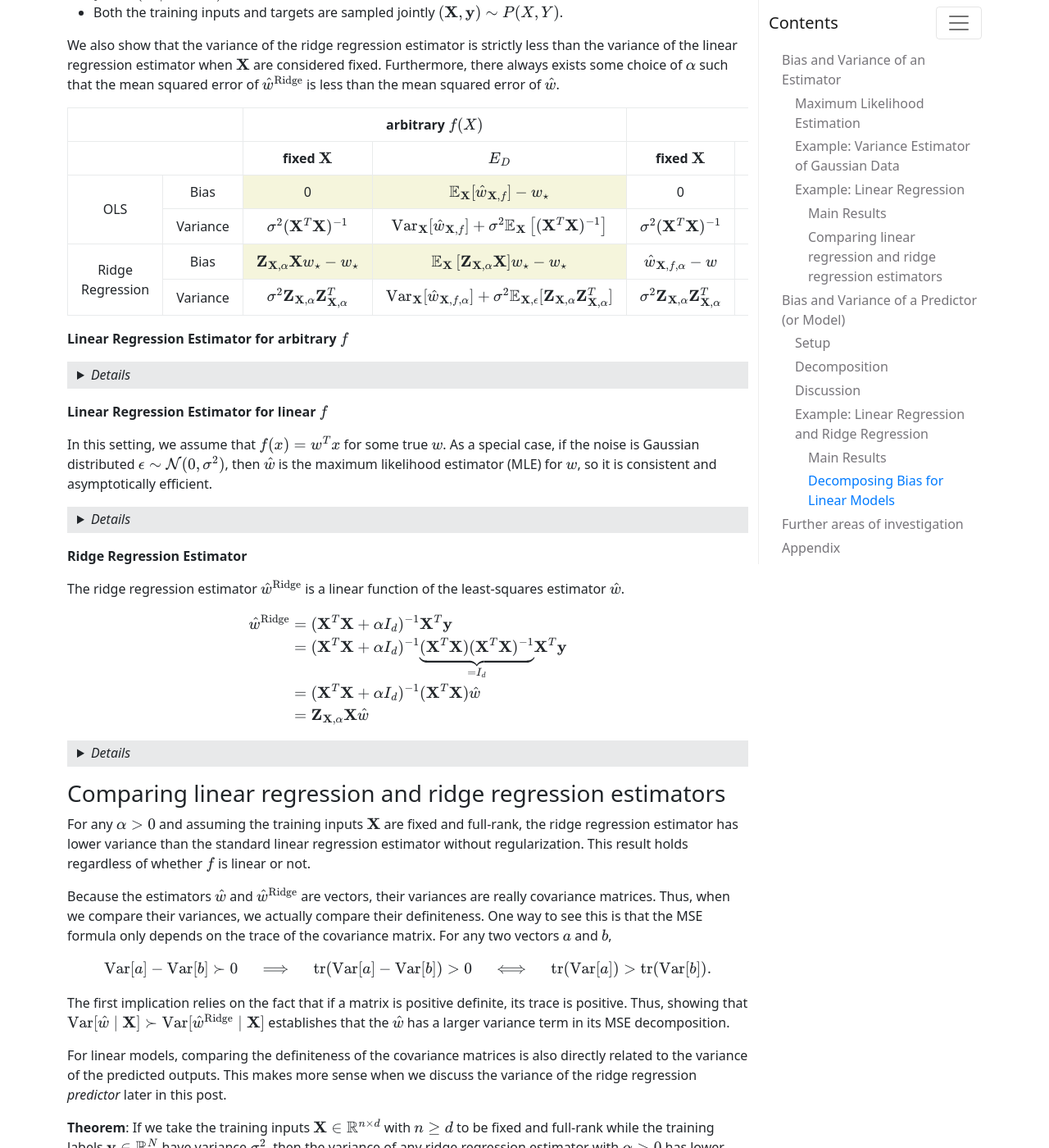
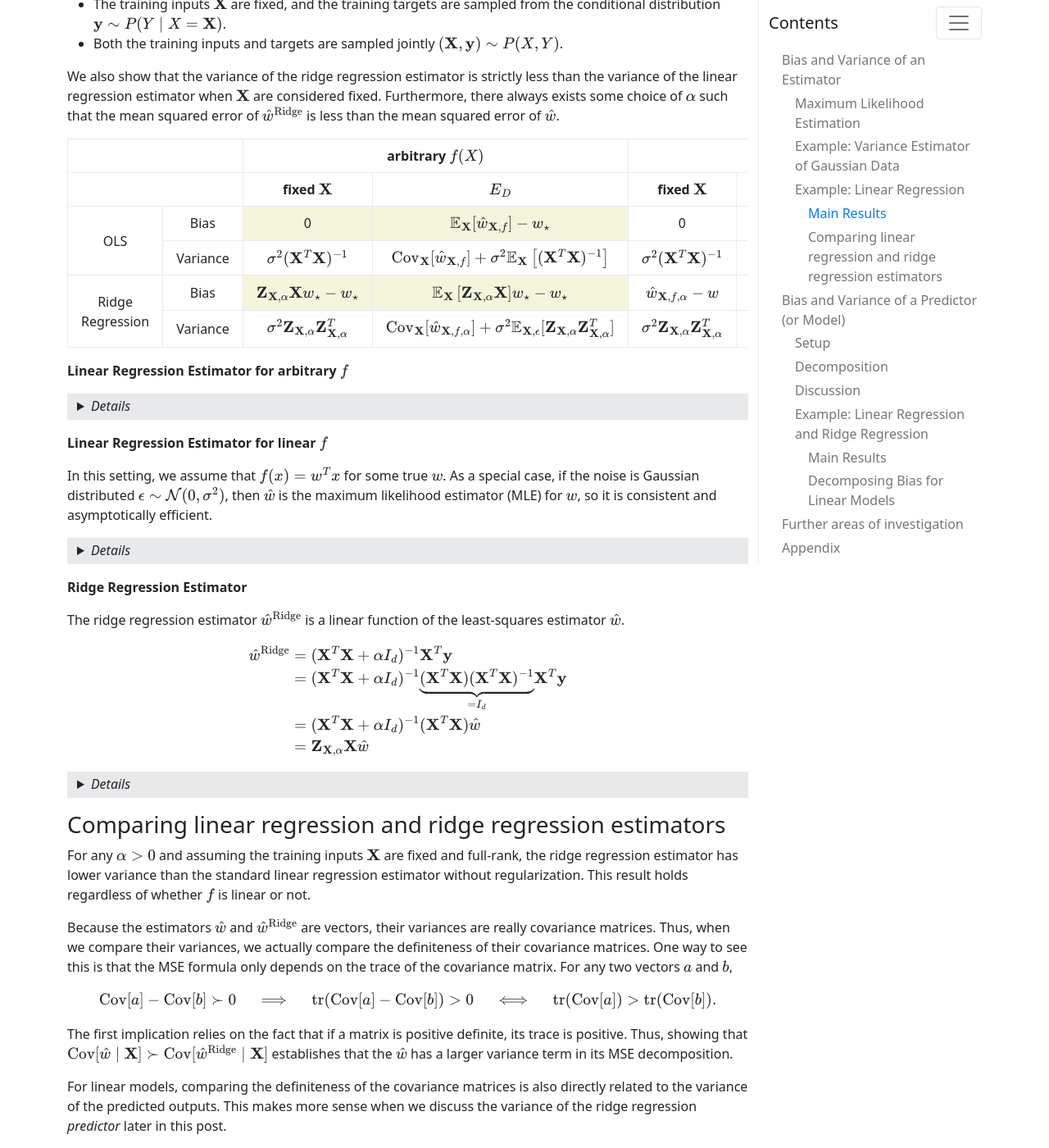
Before and after one commit to chrisyeh96/chrisyeh96.github.io, a Jekyll site: the page built from _posts/2019-07-18-bias-variance-decomposition.md, in a window 1280 px wide and 1400 px high, scrolled down 5310 px. Shown: the whole window at 82% size. Built offline with Jekyll 4.4.1, drawn with Linux system fonts in a browser that asks for light colours; some of the changed text lies outside the part shown.

Commit message:
Bias-Variance: clarify variance vs. covariance
also fixed small typos

```diff
--- a/_posts/2019-07-18-bias-variance-decomposition.md
+++ b/_posts/2019-07-18-bias-variance-decomposition.md
@@ -36,7 +37,7 @@
 
 **Theorem 1**: For any random vector $$X \in \R^p$$ and any constant vector $$c \in \R^p$$,
 
-$$ \E[\|X-c\|_2^2] = \tr\var[X] + \|\E[X]-c\|_2^2. $$
+$$ \E[\|X-c\|_2^2] = \tr\Cov[X] + \|\E[X]-c\|_2^2. $$
 
 <details markdown="block"><summary>Proof</summary>
 
@@ -44,10 +45,10 @@
 
 $$
 \begin{aligned}
-\tr \var(X) + \|\mu-c\|_2^2
-&= \sum_{i=1}^N \var(X_i) + \|\mu-c\|_2^2 \\
-&= \sum_{i=1}^N \E\left[ (X_i - \mu_i)^2 \right] + \|\mu-c\|_2^2 \\
-&= \E\left[\sum_{i=1}^N (X_i - \mu_i)^2 \right] + \|\mu-c\|_2^2 \\
+\tr \Cov(X) + \|\mu-c\|_2^2
+&= \sum_{i=1}^p \var(X_i) + \|\mu-c\|_2^2 \\
+&= \sum_{i=1}^p \E\left[ (X_i - \mu_i)^2 \right] + \|\mu-c\|_2^2 \\
+&= \E\left[\sum_{i=1}^p (X_i - \mu_i)^2 \right] + \|\mu-c\|_2^2 \\
 &= \E[(X-\mu)^T (X-\mu)] + (\mu-c)^T (\mu-c) \\
 &= \E[X^T X] \underbrace{- 2 \E[X]^T \mu + \mu^T \mu + \mu^T \mu}_{=0} - 2 \mu^T c + c^T c \\
 &= \E[X^T X - 2 X^T c + c^T c] \\
@@ -78,15 +79,16 @@
 \begin{aligned}
 MSE(\Th)
 &= \E_T\left[ \|\Th(D) - T\|_2^2 \right] \\
-&= \| \E_T[\Th] - T \|_2^2 + \tr\var_T[\Th] \\
-&= \|\Bias[\Th]\|_2^2 + \tr\var[\Th]
+&= \| \E_T[\Th] - T \|_2^2 + \tr\Cov_T[\Th] \\
+&= \|\Bias[\Th]\|_2^2 + \tr\Cov[\Th]
 \end{aligned}
 $$
 
 Terminology for an estimator $$\Th$$:
-- The **standard error** of $$\Th$$ is $$SE(\Th) = \sqrt{\var[\Th]}$$.
+- The **standard error** of a scalar estimator $$\Th$$ is $$SE(\Th) = \sqrt{\var[\Th]}$$.
+    - If $$\Th$$ is a vector, then the standard error of its $$i$$-th entry is $$SE(\Th_i) = \sqrt{\var[\Th_i]}$$.
 - $$\Th$$ is **unbiased** if $$\Bias[\Th] = 0$$.
-- $$\Th$$ is **efficient** if $$\var[\Th]$$ equals the Cramer-Rao lower bound $$I(T)^{-1} / N$$ where $$I(T)$$ is the Fisher Information matrix of $$T$$.
+- $$\Th$$ is **efficient** if $$\Cov[\Th]$$ equals the Cramer-Rao lower bound $$I(T)^{-1} / N$$ where $$I(T)$$ is the Fisher Information matrix of $$T$$.
     - $$\Th$$ is **_asymptotically_ efficient** if it achieves this bound asymptotically as the number of samples $$N \to \infty$$.
 - $$\Th$$ is **consistent** if $$\Th \to T$$ in probability as $$N \to \infty$$.
 
@@ -284,7 +286,7 @@
   <tr>
     <td>Variance</td>
     <td markdown="span">$$\sigma^2 (\bfX^T \bfX)^{-1}$$</td>
-    <td markdown="span">$$\var_\bfX[\wh_{\bfX, f}] + \sigma^2 \E_\bfX\left[(\bfX^T \bfX)^{-1}\right]$$</td>
+    <td markdown="span">$$\Cov_\bfX[\wh_{\bfX, f}] + \sigma^2 \E_\bfX\left[(\bfX^T \bfX)^{-1}\right]$$</td>
     <td markdown="span">$$\sigma^2 (\bfX^T \bfX)^{-1}$$</td>
     <td markdown="span">$$\sigma^2 \E_\bfX\left[(\bfX^T \bfX)^{-1}\right]$$</td>
   </tr>
@@ -299,9 +301,9 @@
   <tr>
     <td>Variance</td>
     <td markdown="span">$$\sigma^2 \bfZ_{\bfX, \alpha} \bfZ_{\bfX, \alpha}^T$$</td>
-    <td markdown="span">$$\var_\bfX[ \wh_{\bfX, f, \alpha} ] + \sigma^2 \E_{\bfX, \epsilon}[\bfZ_{\bfX, \alpha} \bfZ_{\bfX, \alpha}^T]$$</td>
+    <td markdown="span">$$\Cov_\bfX[ \wh_{\bfX, f, \alpha} ] + \sigma^2 \E_{\bfX, \epsilon}[\bfZ_{\bfX, \alpha} \bfZ_{\bfX, \alpha}^T]$$</td>
     <td markdown="span">$$\sigma^2 \bfZ_{\bfX, \alpha} \bfZ_{\bfX, \alpha}^T$$</td>
-    <td markdown="span">$$\var_\bfX[ \wh_{\bfX, f, \alpha} ] + \sigma^2 \E_{\bfX, \epsilon}[\bfZ_{\bfX, \alpha} \bfZ_{\bfX, \alpha}^T]$$</td>
+    <td markdown="span">$$\Cov_\bfX[ \wh_{\bfX, f, \alpha} ] + \sigma^2 \E_{\bfX, \epsilon}[\bfZ_{\bfX, \alpha} \bfZ_{\bfX, \alpha}^T]$$</td>
   </tr>
 </table>
 
@@ -323,10 +325,10 @@
 &= \E_x[x x^T]^{-1} \E_x[x f(x)]
  = w_\star
 \\
-\var[\wh \mid \bfX]
-&= \var_{\bfy | \bfX} [ \wh ] \\
-&= \var_{\bfy | \bfX} \left[ (\bfX^T \bfX)^{-1} \bfX^T \bfy \right] \\
-&= \bfZ \var_{\bfy | \bfX}[\bfy] \bfZ^T \\
+\Cov[\wh \mid \bfX]
+&= \Cov_{\bfy | \bfX} [ \wh ] \\
+&= \Cov_{\bfy | \bfX} \left[ (\bfX^T \bfX)^{-1} \bfX^T \bfy \right] \\
+&= \bfZ \Cov_{\bfy | \bfX}[\bfy] \bfZ^T \\
 &= \bfZ (\sigma^2 I_n) \bfZ^T \\
 &= \sigma^2 \bfZ \bfZ^T \\
 &= \sigma^2 (\bfX^T \bfX)^{-1}
@@ -368,15 +370,15 @@
 
 $$
 \begin{aligned}
-\var[\wh]
-&= \var_D[ \wh ] \\
-&= \var_{\bfX, \epsilon} [ (\bfX^T \bfX)^{-1} \bfX^T (f(\bfX) + \epsilon) ] \\
-&= \var_{\bfX, \epsilon} [ \wh_{\bfX, f} + \bfZ_\bfX \epsilon ] \\
+\Cov[\wh]
+&= \Cov_D[ \wh ] \\
+&= \Cov_{\bfX, \epsilon} [ (\bfX^T \bfX)^{-1} \bfX^T (f(\bfX) + \epsilon) ] \\
+&= \Cov_{\bfX, \epsilon} [ \wh_{\bfX, f} + \bfZ_\bfX \epsilon ] \\
 &= \E_{\bfX, \epsilon} [ (\wh_{\bfX, f} + \bfZ_\bfX \epsilon) (\wh_{\bfX, f} + \bfZ_\bfX \epsilon)^T ] - \E_{\bfX, \epsilon}[ \wh_{\bfX, f} + \bfZ_\bfX \epsilon ] \E_{\bfX, \epsilon}[ \wh_{\bfX, f} + \bfZ_\bfX \epsilon ]^T \\
 &= \E_{\bfX, \epsilon} \left[ \wh_{\bfX, f} \wh_{\bfX, f}^T + \wh_{\bfX, f} (\bfZ_\bfX \epsilon)^T + \bfZ_\bfX \epsilon \wh_{\bfX, f}^T + \bfZ_\bfX \epsilon (\bfZ_\bfX \epsilon)^T \right] - \E_\bfX[\wh_{\bfX, f}] \E_\bfX[\wh_{\bfX, f}]^T \\
 &= \E_\bfX[ \wh_{\bfX, f} \wh_{\bfX, f}^T ] + 0 + 0 + \E_{\bfX, \epsilon}[\bfZ_\bfX \epsilon \epsilon^T \bfZ_\bfX^T] - \E_\bfX[\wh_{\bfX, f}] \E_\bfX[\wh_{\bfX, f}]^T \\
-&= \var_\bfX[\wh_{\bfX, f}] + \E_\bfX\left[\bfZ_\bfX \underbrace{\E_\epsilon[\epsilon \epsilon^T]}_{=\sigma^2 I_N} \bfZ_\bfX^T\right] \\
-&= \var_\bfX[\wh_{\bfX, f}] + \sigma^2 \E_\bfX\left[(\bfX^T \bfX)^{-1}\right]
+&= \Cov_\bfX[\wh_{\bfX, f}] + \E_\bfX\left[\bfZ_\bfX \underbrace{\E_\epsilon[\epsilon \epsilon^T]}_{=\sigma^2 I_N} \bfZ_\bfX^T\right] \\
+&= \Cov_\bfX[\wh_{\bfX, f}] + \sigma^2 \E_\bfX\left[(\bfX^T \bfX)^{-1}\right]
 \end{aligned}
 $$
 
@@ -408,14 +410,14 @@
 
 $$
 \begin{aligned}
-\var_\bfX[\wh_{\bfX, f}]
-&= \var_\bfX[(\bfX^T \bfX)^{-1} \bfX^T f(\bfX)] \\
-&= \var_\bfX[(\bfX^T \bfX)^{-1} \bfX^T (\bfX w)] \\
-&= \var_\bfX[w] = 0
+\Cov_\bfX[\wh_{\bfX, f}]
+&= \Cov_\bfX[(\bfX^T \bfX)^{-1} \bfX^T f(\bfX)] \\
+&= \Cov_\bfX[(\bfX^T \bfX)^{-1} \bfX^T (\bfX w)] \\
+&= \Cov_\bfX[w] = 0
 \end{aligned}
 $$
 
-so $$\var[\wh] = \sigma^2 \E_\bfX\left[ (\bfX^T \bfX)^{-1} \right]$$.
+so $$\Cov[\wh] = \sigma^2 \E_\bfX\left[ (\bfX^T \bfX)^{-1} \right]$$.
 
 </details>
 
@@ -448,9 +450,9 @@
 \Bias[\whR \mid \bfX]
 &= \E_{\bfy \mid \bfX}[\whR] - w_\star
  = \bfZ_{\bfX, \alpha} \bfX w_\star - w_\star \\
-\var_{\bfy|\bfX}[\whR \mid \bfX]
-&= \var_{\bfy|\bfX}\left[ \bfZ_{\bfX, \alpha} \bfX \wh \right] \\
-&= \bfZ_{\bfX, \alpha} \bfX \var_{\bfy|\bfX}\left[ \wh \right] \bfX^T \bfZ_{\bfX, \alpha}^T \\
+\Cov_{\bfy|\bfX}[\whR \mid \bfX]
+&= \Cov_{\bfy|\bfX}\left[ \bfZ_{\bfX, \alpha} \bfX \wh \right] \\
+&= \bfZ_{\bfX, \alpha} \bfX \Cov_{\bfy|\bfX}\left[ \wh \right] \bfX^T \bfZ_{\bfX, \alpha}^T \\
 &= \sigma^2 \bfZ_{\bfX, \alpha} \bfX (\bfX^T \bfX)^{-1} \bfX^T \bfZ_{\bfX, \alpha}^T \\
 &= \sigma^2 \bfZ_{\bfX, \alpha} \bfZ_{\bfX, \alpha}^T
 \end{aligned}
@@ -474,10 +476,10 @@
  = \E_\bfX\left[ \bfZ_{\bfX, \alpha} \bfX \right] w_\star \\
 \Bias[\whR]
 &= \E_\bfX\left[ \bfZ_{\bfX, \alpha} \bfX \right] w_\star - w_\star \\
-\var[\whR]
-&= \var_{\bfX, \epsilon}\left[ \wh_{\bfX, f, \alpha} + \bfZ_{\bfX, \alpha} \epsilon \right] \\
+\Cov[\whR]
+&= \Cov_{\bfX, \epsilon}\left[ \wh_{\bfX, f, \alpha} + \bfZ_{\bfX, \alpha} \epsilon \right] \\
 &= \E_\bfX[ \wh_{\bfX, f, \alpha} \wh_{\bfX, f, \alpha}^T ] + \E_{\bfX, \epsilon}[\bfZ_{\bfX, \alpha} \epsilon \epsilon^T \bfZ_{\bfX, \alpha}^T] - \E_\bfX[\wh_{\bfX, f, \alpha}] \E_\bfX[\wh_{\bfX, f, \alpha}]^T \\
-&= \var_\bfX[ \wh_{\bfX, f, \alpha} ] + \sigma^2 \E_{\bfX, \epsilon}[\bfZ_{\bfX, \alpha} \bfZ_{\bfX, \alpha}^T].
+&= \Cov_\bfX[ \wh_{\bfX, f, \alpha} ] + \sigma^2 \E_{\bfX, \epsilon}[\bfZ_{\bfX, \alpha} \bfZ_{\bfX, \alpha}^T].
 \end{aligned}
 $$
 
@@ -489,19 +491,19 @@
 
 For any $$\alpha > 0$$ and assuming the training inputs $$\bfX$$ are fixed and full-rank, the ridge regression estimator has lower variance than the standard linear regression estimator without regularization. This result holds regardless of whether $$f$$ is linear or not.
 
-Because the estimators $$\wh$$ and $$\whR$$ are vectors, their variances are really covariance matrices. Thus, when we compare their variances, we actually compare their definiteness. One way to see this is that the MSE formula only depends on the trace of the covariance matrix. For any two vectors $$a$$ and $$b$$,
+Because the estimators $$\wh$$ and $$\whR$$ are vectors, their variances are really covariance matrices. Thus, when we compare their variances, we actually compare the definiteness of their covariance matrices. One way to see this is that the MSE formula only depends on the trace of the covariance matrix. For any two vectors $$a$$ and $$b$$,
 
 $$
-\var[a] - \var[b] \succ 0
-\quad\implies\quad \tr(\var[a] - \var[b]) > 0
-\quad\iff\quad \tr(\var[a]) > \tr(\var[b]).
+\Cov[a] - \Cov[b] \succ 0
+\quad\implies\quad \tr(\Cov[a] - \Cov[b]) > 0
+\quad\iff\quad \tr(\Cov[a]) > \tr(\Cov[b]).
 $$
 
-The first implication relies on the fact that if a matrix is positive definite, its trace is positive. Thus, showing that $$\var[\wh \mid \bfX] \succ \var[\whR \mid \bfX]$$ establishes that the $$\wh$$ has a larger variance term in its MSE decomposition.
+The first implication relies on the fact that if a matrix is positive definite, its trace is positive. Thus, showing that $$\Cov[\wh \mid \bfX] \succ \Cov[\whR \mid \bfX]$$ establishes that the $$\wh$$ has a larger variance term in its MSE decomposition.
 
 For linear models, comparing the definiteness of the covariance matrices is also directly related to the variance of the predicted outputs. This makes more sense when we discuss the variance of the ridge regression *predictor* later in this post.
 
-**Theorem**: If we take the training inputs $$\bfX \in \R^{n \times d}$$ with $$n \geq d$$ to be fixed and full-rank while the training labels $$\bfy \in \R^N$$ have variance $$\sigma^2$$, then the variance of any ridge regression estimator with $$\alpha > 0$$ has lower variance than the standard linear regression estimator without regularization. In other words, $$\forall \alpha > 0.\, \var[\whR \mid \bfX] \prec \var[\wh \mid \bfX]$$.
+**Theorem**: If we take the training inputs $$\bfX \in \R^{n \times d}$$ with $$n \geq d$$ to be fixed and full-rank while the training labels $$\bfy \in \R^N$$ have variance $$\sigma^2$$, then the variance of any ridge regression estimator with $$\alpha > 0$$ has lower variance than the standard linear regression estimator without regularization. In other words, $$\forall \alpha > 0.\, \Cov[\whR \mid \bfX] \prec \Cov[\wh \mid \bfX]$$.
 
 <details markdown="block"><summary>Proof</summary>
 
@@ -509,19 +511,19 @@
 
 $$
 \begin{aligned}
-\var[\whR \mid \bfX]
+\Cov[\whR \mid \bfX]
 &= \sigma^2 \bfZ_{\bfX, \alpha} \bfZ_{\bfX, \alpha}^T
  = \sigma^2 W \bfX^T \bfX^T W
  = \sigma^2 WSW \\
-\var[\wh \mid \bfX]
+\Cov[\wh \mid \bfX]
 &= \sigma^2 (\bfX^T \bfX)^{-1}
  = \sigma^2 S^{-1} \\
-\var[\wh \mid \bfX] - \var[\whR \mid \bfX]
+\Cov[\wh \mid \bfX] - \Cov[\whR \mid \bfX]
 &= \sigma^2 (S^{-1} - WSW)
 \end{aligned}
 $$
 
-We will show that $$S^{-1} - WSW \succ 0$$ (positive definite), which implies that $$\var[\whR \mid \bfX] \prec \var[\wh \mid \bfX]$$.
+We will show that $$S^{-1} - WSW \succ 0$$ (positive definite), which implies that $$\Cov[\whR \mid \bfX] \prec \Cov[\wh \mid \bfX]$$.
 
 We first show
 
@@ -647,7 +649,7 @@
 \var[\fh(x)]
 &= \var_D[ \fh_D(x) ] \\
 &= \var_D[ x^T \wh_D ] \\
-&= x^T \var_D[ \wh_D ]\ x
+&= x^T \Cov_D[ \wh_D ]\ x
 \end{aligned}
 $$
 
@@ -681,7 +683,7 @@
   <tr>
     <td>Variance</td>
     <td markdown="span">$$\sigma^2 \|\bfh_\bfX(x)\|_2^2$$</td>
-    <td markdown="span">$$x^T \var_\bfX[\wh_{\bfX, f}] x + \sigma^2 \E_\bfX\left[ \|\bfh_\bfX(x)\|_2^2 \right]$$</td>
+    <td markdown="span">$$x^T \Cov_\bfX[\wh_{\bfX, f}] x + \sigma^2 \E_\bfX\left[ \|\bfh_\bfX(x)\|_2^2 \right]$$</td>
     <td markdown="span">$$\sigma^2 \|\bfh_\bfX(x)\|_2^2$$</td>
     <td markdown="span">$$\sigma^2 \E_\bfX\left[ \|\bfh_\bfX(x)\|_2^2 \right]$$</td>
   </tr>
@@ -696,9 +698,9 @@
   <tr>
     <td>Variance</td>
     <td markdown="span">$$\sigma^2 \|\bfh_{\bfX, \alpha}(x)\|_2^2$$</td>
-    <td markdown="span">$$x^T \var_\bfX[\wh_{\bfX, \alpha, f}] x + \sigma^2 \E_\bfX\left[ \|\bfh_{\bfX, \alpha}(x)\|_2^2 \right]$$</td>
+    <td markdown="span">$$x^T \Cov_\bfX[\wh_{\bfX, \alpha, f}] x + \sigma^2 \E_\bfX\left[ \|\bfh_{\bfX, \alpha}(x)\|_2^2 \right]$$</td>
     <td markdown="span">$$\sigma^2 \|\bfh_{\bfX, \alpha}(x)\|_2^2$$</td>
-    <td markdown="span">$$x^T \var_\bfX[\wh_{\bfX, \alpha, f}] x + \sigma^2 \E_\bfX\left[ \|\bfh_{\bfX, \alpha}(x)\|_2^2 \right]$$</td>
+    <td markdown="span">$$x^T \Cov_\bfX[\wh_{\bfX, \alpha, f}] x + \sigma^2 \E_\bfX\left[ \|\bfh_{\bfX, \alpha}(x)\|_2^2 \right]$$</td>
   </tr>
 </table>
 
@@ -791,7 +793,7 @@
 &= f(x) - x^T \wh_{\bfX, f}
 \\
 \var[\fh(x) \mid \bfX]
-&= x^T \var[\wh \mid \bfX] x \\
+&= x^T \Cov[\wh \mid \bfX] x \\
 &= \sigma^2 x^T (\bfX^T \bfX)^{-1} x \\
 &= \sigma^2 \bfh_\bfX(x)^T \bfh_\bfX(x) \\
 &= \sigma^2 \| \bfh_\bfX(x) \|_2^2
@@ -824,10 +826,10 @@
 \\
 \var[\fh(x)]
 &= \var_D [ \fh_D(x) ]
- = x^T \var_D[\wh_D] x \\
-&= x^T \left( \var_\bfX[\wh_\bfX] + \sigma^2 \E_\bfX\left[(\bfX^T \bfX)^{-1}\right] \right) x \\
-&= x^T \var_\bfX[\wh_\bfX] x + \sigma^2 \E_\bfX[x^T \bfZ_\bfX \bfZ_\bfX^T x] \\
-&= x^T \var_\bfX[\wh_\bfX] x + \sigma^2 \E_\bfX\left[ \|\bfh_\bfX(x)\|_2^2 \right]
+ = x^T \Cov_D[\wh_D] x \\
+&= x^T \left( \Cov_\bfX[\wh_\bfX] + \sigma^2 \E_\bfX\left[(\bfX^T \bfX)^{-1}\right] \right) x \\
+&= x^T \Cov_\bfX[\wh_\bfX] x + \sigma^2 \E_\bfX[x^T \bfZ_\bfX \bfZ_\bfX^T x] \\
+&= x^T \Cov_\bfX[\wh_\bfX] x + \sigma^2 \E_\bfX\left[ \|\bfh_\bfX(x)\|_2^2 \right]
 \end{aligned}
 $$
 
@@ -859,7 +861,7 @@
 
 For the variance of the model, if the training inputs $$\bfX$$ are fixed, the variance of a linear regression model for arbitrary $$f$$ is $$\sigma^2 \|\bfh_\bfX(x)\|_2^2$$ which does not depend on $$f$$. Thus, it is the same regardless of whether $$f$$ is actually linear or not.
 
-However, when the training inputs are sampled randomly, the variance does depend on $$f$$. When deriving the variance of the linear regression estimator for linear $$f$$, we saw that $$\var_\bfX[\wh_\bfX] = 0$$. Therefore, the variance of the model with randomly sampled inputs is
+However, when the training inputs are sampled randomly, the variance does depend on $$f$$. When deriving the variance of the linear regression estimator for linear $$f$$, we saw that $$\Cov_\bfX[\wh_\bfX] = 0$$. Therefore, the variance of the model with randomly sampled inputs is
 
 $$
 \var[\fh(x)]
@@ -897,16 +899,16 @@
 $$
 \begin{aligned}
 \Bias[\fh(x)] &= \Bias[\wh]^T x \\
-\var[\fh(x)] &= x^T \var_D[ \wh_D ]\ x
+\var[\fh(x)] &= x^T \Cov_D[ \wh_D ]\ x
 \end{aligned}
 $$
 
-These equations also make it clear why we compare the definiteness of the covariance matrices between different estimators. Since we know that $$\var[\whR] \prec \var[\wh]$$, then by definition
+These equations also make it clear why we compare the definiteness of the covariance matrices between different estimators. Since we know that $$\Cov[\whR] \prec \Cov[\wh]$$, then by definition
 
 $$
 \begin{aligned}
-& \forall x.\ x^T \left( \var[\wh] - \var[\whR] \right) x > 0 \\
-&\iff \forall x.\ x^T \var[\wh] x - x^T \var[\whR] x > 0 \\
+& \forall x.\ x^T \left( \Cov[\wh] - \Cov[\whR] \right) x > 0 \\
+&\iff \forall x.\ x^T \Cov[\wh] x - x^T \Cov[\whR] x > 0 \\
 &\iff \forall x.\ \var[\fh(x)] > \var[\fhR(x)].
 \end{aligned}
 $$
```
Also changed, not shown: other parts of _posts/2019-07-18-bias-variance-decomposition.md (+3 -2 lines).
